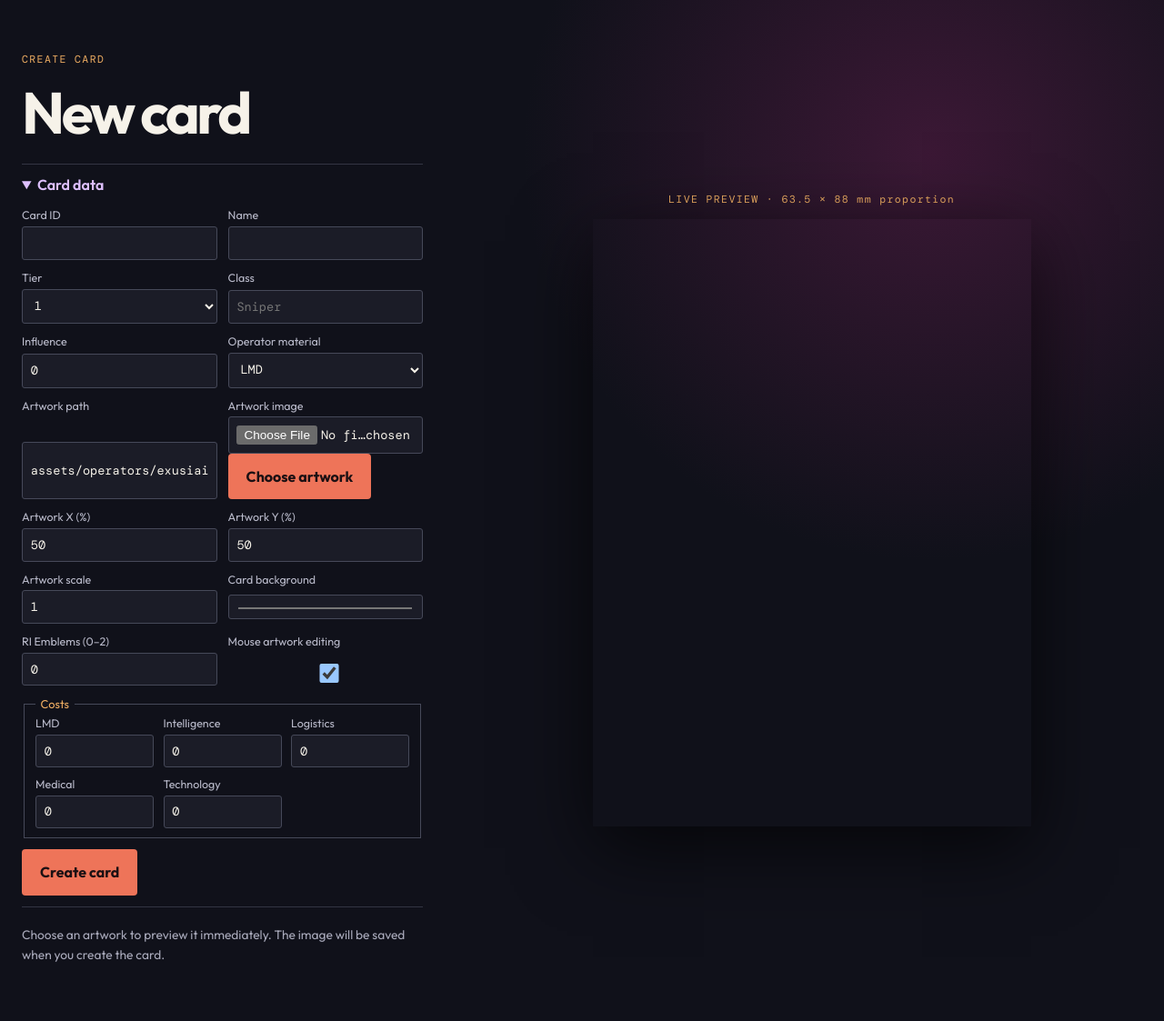
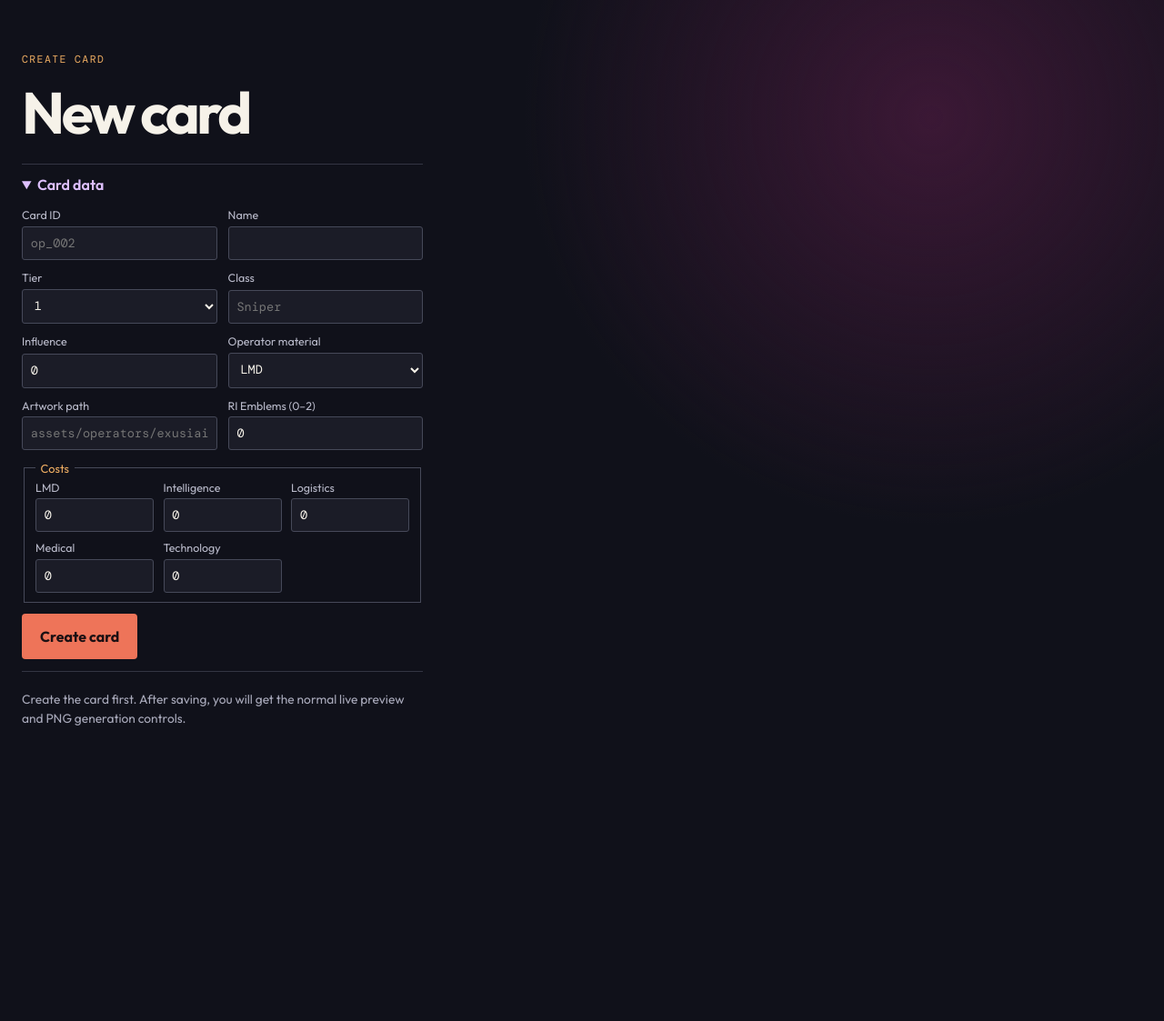
Before and after one commit to SIRVER21/splendor-AK, a FastAPI app: page /card/new in a window 1280 px wide. Shown: the whole page at 91% size. After the commit the page ends 798 px from the top, so only its background shows below. Run offline with FastAPI, Linux system fonts and the light colour scheme.

Commit message:
Revert artwork editor merge: restore card detail

```diff
--- a/app/templates/card_detail.html
+++ b/app/templates/card_detail.html
@@ -18,7 +18,6 @@
           <div><dt>Operator material</dt><dd>{{ card.resource_type_label }}</dd></div>
           <div><dt>Originium</dt><dd>{% if card.tier == 3 %}Automatic Tier 3 design bonus{% else %}None{% endif %}</dd></div>
           <div><dt>Artwork</dt><dd>{{ card.artwork }}</dd></div>
-          <div><dt>Background</dt><dd>{{ card.background_color }}</dd></div>
           {% for resource, label, amount in card.resource_costs %}
             <div class="resource-row"><dt>{{ label }}</dt><dd>{{ amount }}</dd></div>
           {% endfor %}
@@ -30,7 +29,7 @@
       <summary>{% if is_new %}Card data{% else %}Edit card data{% endif %}</summary>
       <form id="card-editor" data-card-mode="{% if is_new %}create{% else %}edit{% endif %}"{% if not is_new %} data-card-id="{{ card.id }}"{% endif %}>
         {% if is_new %}
-          <label>Card ID<input name="id" pattern="[a-z0-9_]+" maxlength="80" value="{{ next_card_id }}" required></label>
+          <label>Card ID<input name="id" pattern="[a-z0-9_]+" maxlength="80" placeholder="op_002" required></label>
         {% else %}
           <input type="hidden" name="id" value="{{ card.id }}">
         {% endif %}
@@ -43,18 +42,8 @@
             <option value="{{ resource }}" {% if card and card.resource_type == resource or not card and resource == 'lmd' %}selected{% endif %}>{{ label }}</option>
           {% endfor %}
         </select></label>
-        <label>Artwork path<input name="artwork" value="{{ card.artwork if card else 'assets/operators/exusiai.png' }}" required></label>
-        <div class="artwork-upload">
-          <label>Artwork image<input id="artwork-file" type="file" accept="image/png,image/jpeg,image/webp"></label>
-          <button id="upload-artwork" type="button">{% if is_new %}Choose artwork{% else %}Upload artwork{% endif %}</button>
-          <p id="artwork-upload-message" class="save-message" aria-live="polite"></p>
-        </div>
-        <label>Artwork X (%)<input name="artwork_x" type="number" min="-200" max="300" step="0.1" value="{{ card.artwork_x if card else 50 }}"></label>
-        <label>Artwork Y (%)<input name="artwork_y" type="number" min="-200" max="300" step="0.1" value="{{ card.artwork_y if card else 50 }}"></label>
-        <label>Artwork scale<input name="artwork_scale" type="number" min="0.5" max="3" step="0.01" value="{{ card.artwork_scale if card else 1 }}"></label>
-        <label>Card background<input name="background_color" type="color" value="{{ card.background_color if card else '#291931' }}"></label>
+        <label>Artwork path<input name="artwork" value="{{ card.artwork if card else '' }}" placeholder="assets/operators/exusiai.png" required></label>
         <label>RI Emblems (0–2)<input name="rhodes_island_emblems" type="number" min="0" max="2" value="{{ card.rhodes_island_emblems if card else 0 }}" required></label>
-        <label class="mouse-editing-option"><span>Mouse artwork editing</span><input id="artwork-mouse-enabled" type="checkbox" checked></label>
         <fieldset><legend>Costs</legend>
           {% for resource, label in [('lmd', 'LMD'), ('intelligence', 'Intelligence'), ('logistics', 'Logistics'), ('medical', 'Medical'), ('technology', 'Technology')] %}
             <label>{{ label }}<input name="cost_{{ resource }}" type="number" min="0" value="{{ card.cost.model_dump()[resource] if card else 0 }}" required></label>
@@ -73,16 +62,18 @@
         <p class="status pending">● PNG not generated</p>
       {% endif %}
       <form action="/card/{{ card.id }}/generate" method="post"><button type="submit">{% if png_exists %}Regenerate PNG{% else %}Generate PNG{% endif %}</button></form>
-      <p class="hint">Preview below is live HTML/CSS. Drag the artwork in the preview or use X/Y and scale, then save the card.</p>
+      <p class="hint">Preview below is live HTML/CSS. It does not create a file.</p>
     {% else %}
-      <p class="hint">Choose an artwork to preview it immediately. The image will be saved when you create the card.</p>
+      <p class="hint">Create the card first. After saving, you will get the normal live preview and PNG generation controls.</p>
     {% endif %}
   </section>
 
-  <section class="preview-panel">
-    <div class="preview-label">LIVE PREVIEW · 63.5 × 88 mm proportion</div>
-    <div class="card-viewport">{% if is_new and preview_card_id %}<iframe title="New card preview" src="/render/{{ preview_card_id }}"></iframe>{% elif not is_new %}<iframe title="{{ card.name }} card preview" src="/render/{{ card.id }}"></iframe>{% endif %}</div>
-  </section>
+  {% if not is_new %}
+    <section class="preview-panel">
+      <div class="preview-label">LIVE PREVIEW · 63.5 × 88 mm proportion</div>
+      <div class="card-viewport"><iframe title="{{ card.name }} card preview" src="/render/{{ card.id }}"></iframe></div>
+    </section>
+  {% endif %}
 </main>
 <script src="{{ url_for('static', path='js/card-editor.js') }}"></script>
 {% endblock %}
```
